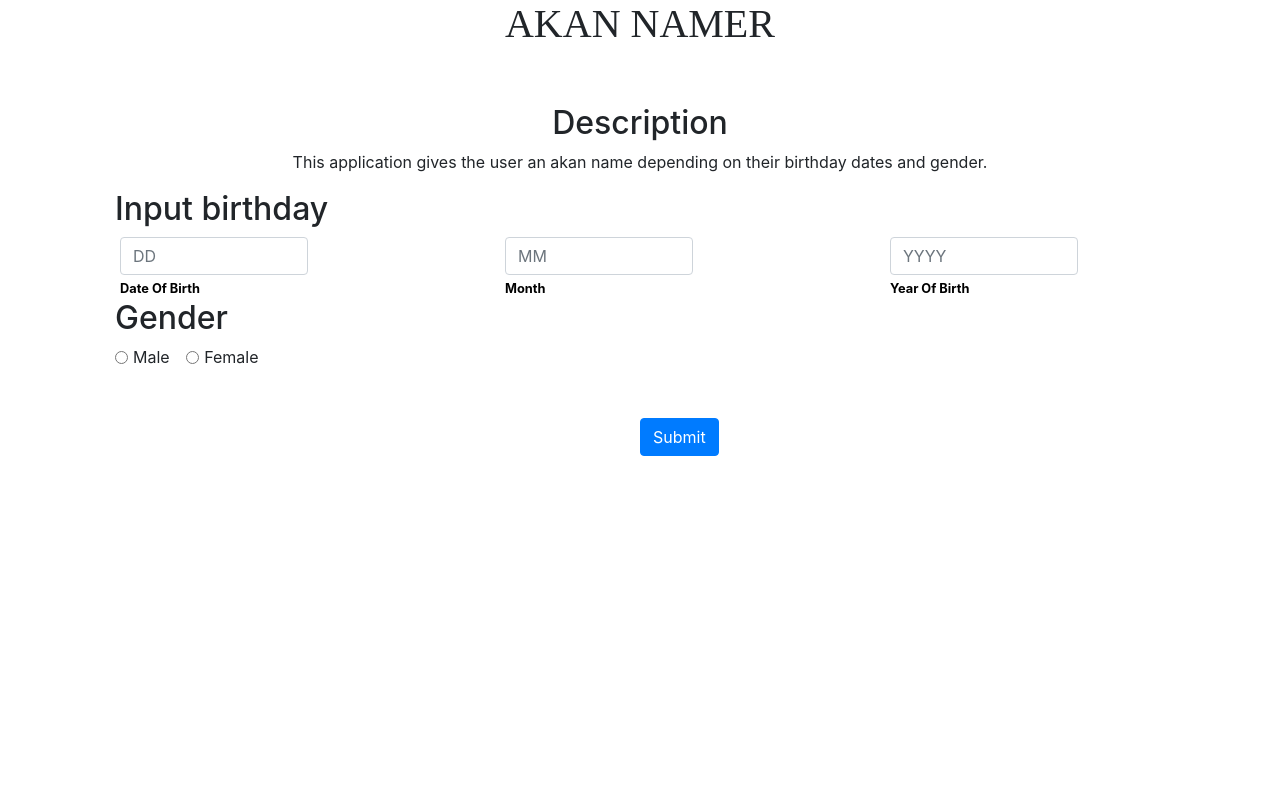
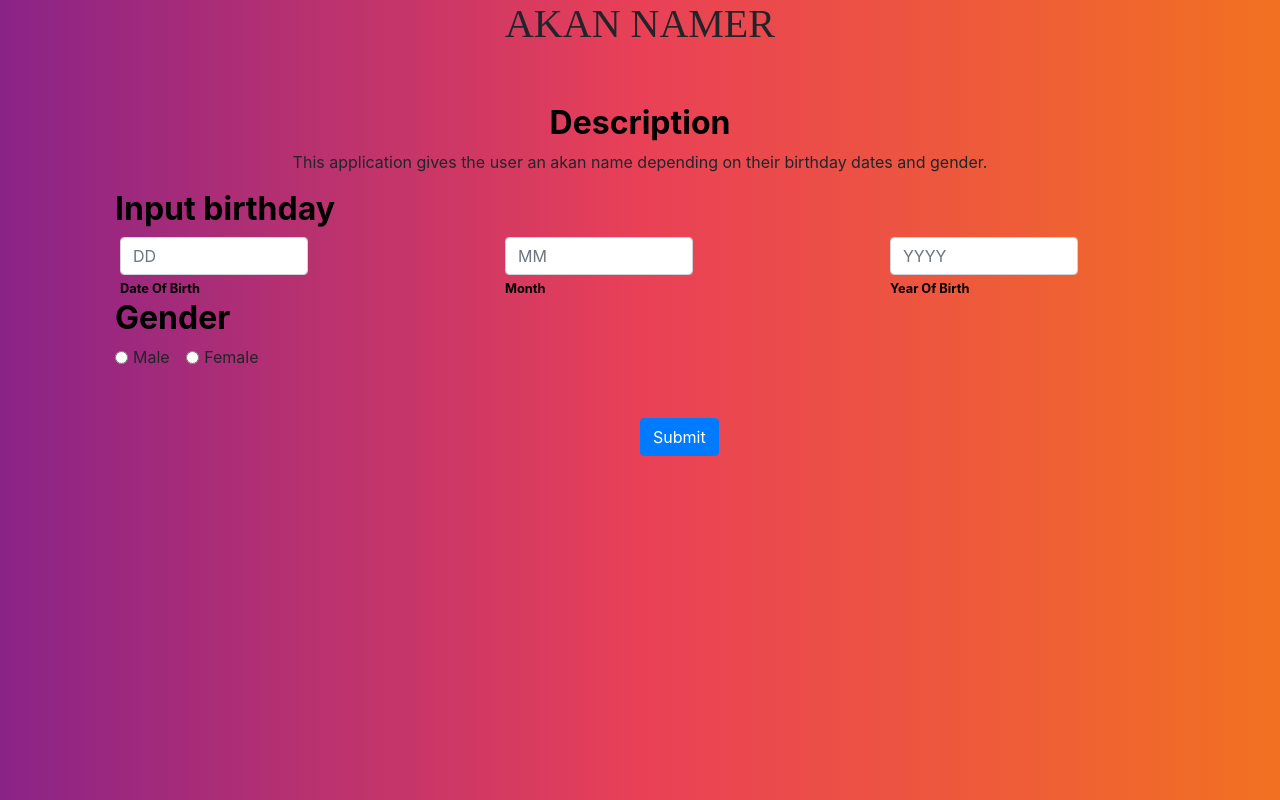
Before and after one commit to Faith-Nenkai/Akan-Names, a plain HTML site: page index.html in a window 1280 px wide. Drawn offline with Linux system fonts and the light colour scheme; a web font is replaced by a local one.

Commit message:
Increase text weight to bold

```diff
--- a/css/styles.css
+++ b/css/styles.css
@@ -17,11 +17,17 @@
 #submit{
   margin-left: 50%;
 }
-/* body{
+body{
   background: linear-gradient(to right, #8a2387, #e94057, #f27121);
-} */
+}
 
 .placeholder{
   color: black;
   font-weight:bold  ;
 }
+
+h2{
+  color: black;
+  font-weight: bold;
+
+}
```
